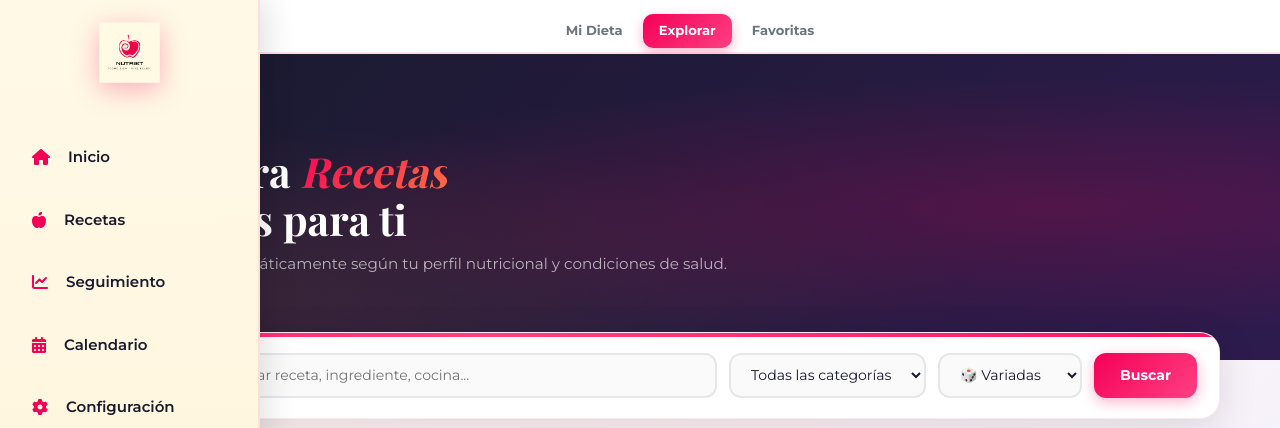
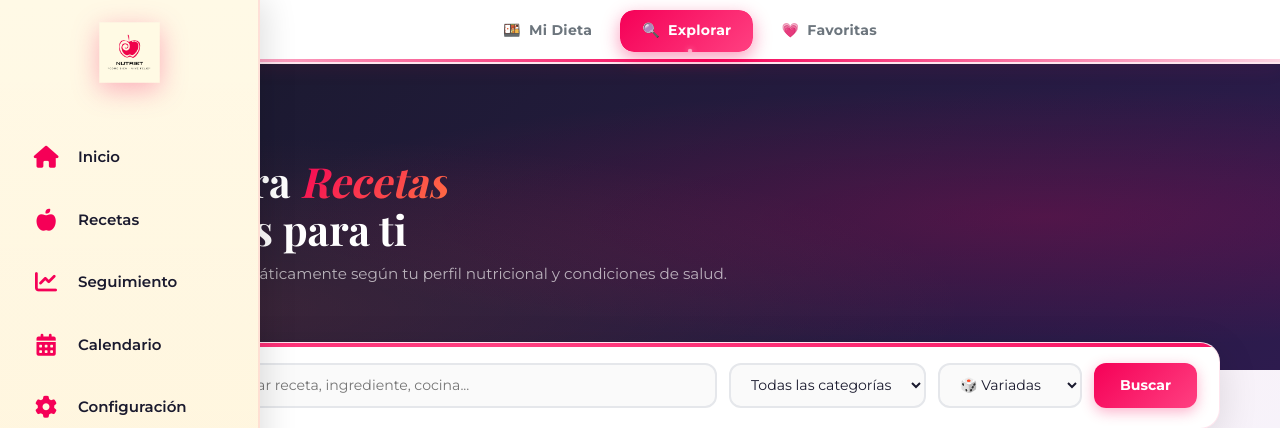
Before and after one commit to Juan-Lop24/Nutriet, a Django app: template Nutriet/applications/Apispoonacular/templates/Apispoonacular/explorar_recetas.html in a window 1280 px wide. Shown: the top 428 px of the page. Run offline with Django 5.2, Linux system fonts and the light colour scheme; the template is opened without the code that fills it, so the values that code supplies are empty; some web fonts are replaced.

Commit message:
Cambio en el apartado de las recetas y favoritos

```diff
--- a/Nutriet/applications/Apispoonacular/templates/Apispoonacular/explorar_recetas.html
+++ b/Nutriet/applications/Apispoonacular/templates/Apispoonacular/explorar_recetas.html
@@ -5,6 +5,7 @@
 <meta charset="UTF-8">
 <meta name="viewport" content="width=device-width, initial-scale=1">
 <title>Explorar Recetas — Nutriet</title>
+<link rel="stylesheet" href="https://cdnjs.cloudflare.com/ajax/libs/font-awesome/6.4.0/css/all.min.css">
 <link href="https://fonts.googleapis.com/css2?family=Montserrat:wght@400;600;700;800;900&family=Playfair+Display:ital,wght@0,700;1,700&display=swap" rel="stylesheet">
   <link href="https://cdn.jsdelivr.net/npm/bootstrap@5.3.2/dist/css/bootstrap.min.css" rel="stylesheet">
   <script src="https://cdn.jsdelivr.net/npm/bootstrap@5.3.2/dist/js/bootstrap.bundle.min.js"></script>
@@ -159,20 +160,40 @@ body::after {
 
 /* ── NAV secundario ── */
 .Men {
-  background:var(--white); border-bottom:2px solid rgba(245,0,87,.12);
-  padding:0 28px; text-align:center; align-items:center; gap:6px;
-  height:54px; top:0; z-index:100;
-  box-shadow:0 2px 14px rgba(245,0,87,.08);
+  background:var(--white); border-bottom:2px solid rgba(245,0,87,.1);
+  padding:0 36px; display:flex; align-items:center; justify-content:center;
+  gap:6px; height:64px; z-index:100;
+  box-shadow:0 4px 20px rgba(245,0,87,.08); position:relative;
+}
+.Men::after {
+  content:''; position:absolute; bottom:0; left:0; width:100%; height:3px;
+  background:linear-gradient(90deg,transparent,rgba(245,0,87,.15),var(--primary-pink),rgba(245,0,87,.15),transparent);
+  background-size:200% 100%; animation:gradientShift 4s ease infinite;
 }
 .Men a {
   color:var(--text-muted); text-decoration:none; font-weight:700;
-  font-size:.82rem; padding:7px 16px; border-radius:10px;
-  transition:.18s; margin-top:14px; display:inline-block;
-  font-family:'Montserrat',sans-serif;
+  font-size:.88rem; padding:10px 22px; border-radius:14px;
+  transition:all .25s cubic-bezier(.4,0,.2,1);
+  display:inline-flex; align-items:center; gap:8px;
+  font-family:'Montserrat',sans-serif; letter-spacing:.02em;
+  position:relative; overflow:hidden;
 }
-.Men a:hover,.Men a.activo {
+.Men a::before {
+  content:''; position:absolute; inset:0;
   background:linear-gradient(135deg,var(--primary-pink),var(--pink-light));
-  color:#fff; box-shadow:0 4px 12px rgba(245,0,87,.3);
+  opacity:0; transition:opacity .25s ease; border-radius:14px; z-index:0;
+}
+.Men a span, .Men a .nav-emoji { position:relative; z-index:1; transition:transform .25s ease; }
+.Men a:hover::before { opacity:1; }
+.Men a:hover { color:#fff; transform:translateY(-2px); box-shadow:0 8px 20px rgba(245,0,87,.35); }
+.Men a:hover .nav-emoji { transform:scale(1.3) rotate(-8deg); }
+.Men a.activo::before { opacity:1; }
+.Men a.activo { color:#fff; box-shadow:0 6px 18px rgba(245,0,87,.4); }
+.Men a.activo::after {
+  content:''; position:absolute; bottom:-2px; left:50%; transform:translateX(-50%);
+  width:6px; height:6px; background:#fff; border-radius:50%;
+  box-shadow:0 0 8px rgba(255,255,255,.8);
+  animation:pulseDot 2s ease-in-out infinite; z-index:2;
 }
 
 /* ── HERO ── */
@@ -655,9 +676,9 @@ body::after {
 
 <!-- NAV -->
 <div class="Men">
-  <a href="/generar-dieta/"> Mi Dieta</a>
-  <a href="/explorar/" class="activo"> Explorar</a>
-  <a href="{% url 'recetas_favoritas' %}" > Favoritas</a>
+  <a href="/generar-dieta/"><span class="nav-emoji">🍱</span><span>Mi Dieta</span></a>
+  <a href="/explorar/" class="activo"><span class="nav-emoji">🔍</span><span>Explorar</span></a>
+  <a href="{% url 'recetas_favoritas' %}"><span class="nav-emoji">💗</span><span>Favoritas</span></a>
 </div>
 
 <!-- HERO -->
@@ -881,8 +902,6 @@ body::after {
     <div id="modalContent" style="display:none;"></div>
   </div>
 </div>
-  <script src="https://cdnjs.cloudflare.com/ajax/libs/font-awesome/6.0.0-beta3/js/all.min.js"></script>
-
 <script>
 const TOGGLE_FAV_URL = "{% url 'toggle_favorito' %}";
 const ELIMINAR_FAV_BASE = "{% url 'eliminar_favorito' 0 %}".replace('/0/', '/');
@@ -893,8 +912,7 @@ const TODAS_FAVORITAS = [
   { id: {{ fav.recipe_id }}, titulo: "{{ fav.titulo|escapejs }}", imagen: "{{ fav.imagen|escapejs }}" },
   {% endfor %}
 ];
-</script>
-<script>
+
 const RECETAS_DATA = {
 {% for r in recetas %}
   "{{ r.id }}": {
```
